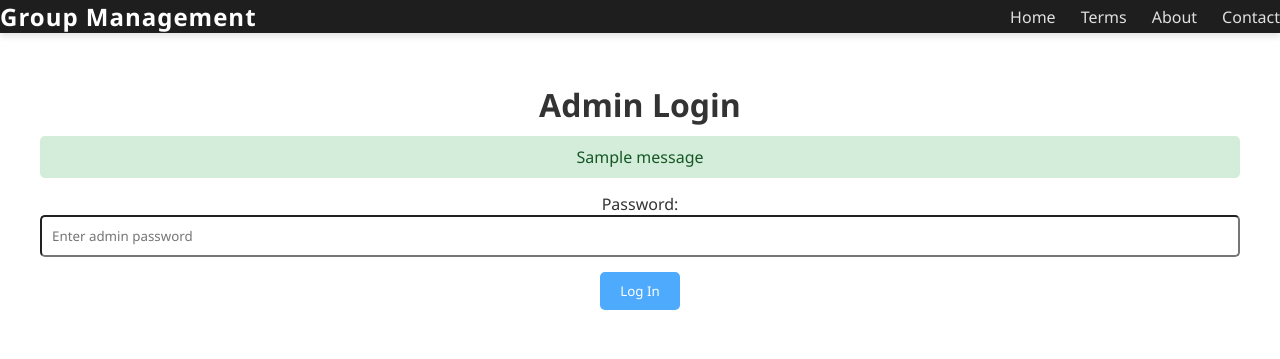
After one commit to frankoceanfan2124/cpdigi32, a Flask app: page /login in a window 1280 px wide. The commit adds this page. Shown: the top 359 px of the page. Run offline with Flask 3, Linux system fonts and the light colour scheme; one stand-in notice (Sample message) is shown.

Commit message:
added login page

```diff
--- a/app.py
+++ b/app.py
@@ -1,16 +1,42 @@
-from flask import Flask, render_template, request, redirect, url_for, flash
+from functools import wraps
+
+from flask import Flask, render_template, request, redirect, url_for, flash, session
 from database import init_db, add_message, get_all_messages
 
 app = Flask(__name__, template_folder='template', static_folder='static')
 
-# A secret key is required for flash messages (the "Thanks, message sent!"
-# confirmation) to work. For a school project this can just be any string,
-# but in a real app it should be kept secret / loaded from an environment
-# variable rather than hard-coded.
+# A secret key is required for flash messages AND for login sessions to work
+# (Flask uses it to cryptographically sign the session cookie so it can't be
+# tampered with). For a school project this can just be any string, but in
+# a real app it should be kept secret / loaded from an environment variable.
 app.secret_key = 'dev-secret-key-change-this'
+
+# The password needed to view /messages. In a real app this would never be
+# a plain string in the source code -- it'd be hashed and stored in the
+# database, or loaded from an environment variable. For an MVP/assessment,
+# a hard-coded constant is fine, but it's worth naming this as a known
+# limitation in your documentation.
+ADMIN_PASSWORD = 'changeme123'
 
 # Make sure the messages table exists before the app starts handling requests.
 init_db()
+
+
+def login_required(view_function):
+    """
+    A decorator that protects a route so it can only be accessed after
+    logging in. Any route wrapped with @login_required will redirect to
+    the login page if session['logged_in'] hasn't been set to True.
+
+    Wrapping this around a route instead of copy-pasting the same check
+    into every function means the login logic only has to be written once.
+    """
+    @wraps(view_function)
+    def wrapper(*args, **kwargs):
+        if not session.get('logged_in'):
+            return redirect(url_for('login'))
+        return view_function(*args, **kwargs)
+    return wrapper
 
 
 @app.route('/')
@@ -49,7 +75,31 @@ def contact():
     return render_template('contact.html')
 
 
+@app.route('/login', methods=['GET', 'POST'])
+def login():
+    if request.method == 'POST':
+        password = request.form.get('password')
+
+        if password == ADMIN_PASSWORD:
+            session['logged_in'] = True
+            flash("Logged in successfully.", "success")
+            return redirect(url_for('messages'))
+        else:
+            flash("Incorrect password.", "error")
+            return redirect(url_for('login'))
+
+    return render_template('login.html')
+
+
+@app.route('/logout')
+def logout():
+    session.pop('logged_in', None)
+    flash("You've been logged out.", "success")
+    return redirect(url_for('login'))
+
+
 @app.route('/messages')
+@login_required
 def messages():
     all_messages = get_all_messages()
     return render_template('messages.html', messages=all_messages)
--- /dev/null
+++ b/template/login.html
@@ -0,0 +1,56 @@
+<!DOCTYPE html>
+<html lang="en">
+<head>
+    <meta charset="UTF-8">
+    <meta name="viewport" content="width=device-width, initial-scale=1.0">
+    <title>Admin Login</title>
+    <link rel="stylesheet" href="/static/style.css">
+    <style>
+        .flash-message {
+            padding: 10px;
+            border-radius: 5px;
+            margin-bottom: 15px;
+        }
+        .flash-success {
+            background-color: #d4edda;
+            color: #155724;
+        }
+        .flash-error {
+            background-color: #f8d7da;
+            color: #721c24;
+        }
+    </style>
+</head>
+<body>
+    <nav class="navbar">
+        <div class="logo">Group Management</div>
+        <ul class="nav-links">
+            <li><a href="/">Home</a></li>
+            <li><a href="/terms">Terms</a></li>
+            <li><a href="/about">About</a></li>
+            <li><a href="/contact">Contact</a></li>
+        </ul>
+    </nav>
+
+    <main class="content">
+        <h1>Admin Login</h1>
+        <section class="docs-section">
+
+            {% with flash_messages = get_flashed_messages(with_categories=true) %}
+                {% if flash_messages %}
+                    {% for category, msg in flash_messages %}
+                        <p class="flash-message flash-{{ category }}">{{ msg }}</p>
+                    {% endfor %}
+                {% endif %}
+            {% endwith %}
+
+            <form action="{{ url_for('login') }}" method="POST">
+                <p>Password:</p>
+                <input type="password" name="password" placeholder="Enter admin password" required style="width: 100%; padding: 10px; margin-bottom: 15px; border-radius: 5px;">
+
+                <button type="submit" style="padding: 10px 20px; background-color: #4daafc; color: white; border: none; border-radius: 5px; cursor: pointer;">Log In</button>
+            </form>
+        </section>
+    </main>
+</body>
+</html>
--- a/template/messages.html
+++ b/template/messages.html
@@ -15,6 +15,7 @@
             <li><a href="/about">About</a></li>
             <li><a href="/contact">Contact</a></li>
             <li><a href="/messages">Messages</a></li>
+            <li><a href="/logout">Log Out</a></li>
         </ul>
     </nav>
 
```
